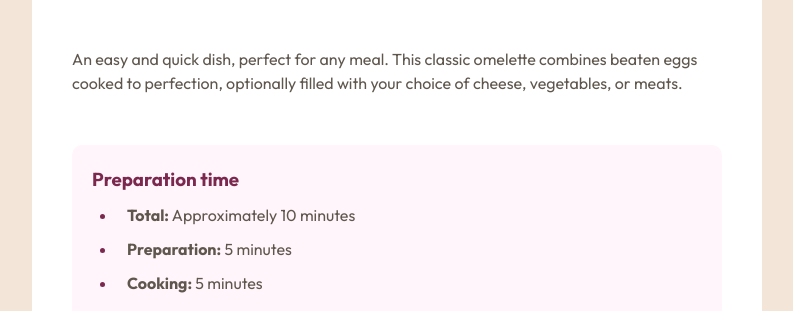
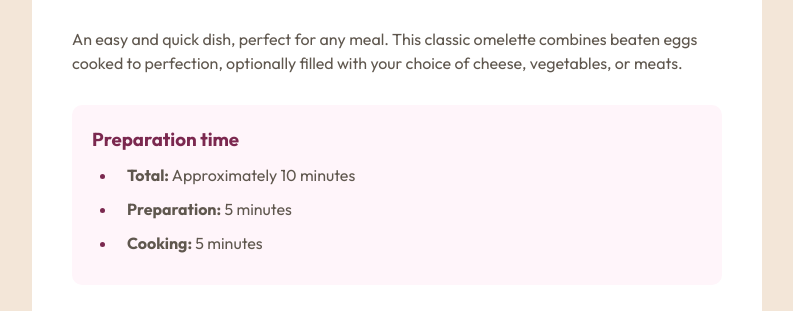
Before and after one commit to ESP420/100DaysOfProjects, a plain HTML site: page 18-day-recipe-page/index.html in a window 1536 px wide. Shown: the part 473-784 px from the top of the page, without its empty margins (371-1164 px from the left). Drawn offline with Linux system fonts and the light colour scheme.

```diff
--- a/18-day-recipe-page/css/styles.css
+++ b/18-day-recipe-page/css/styles.css
@@ -271,7 +271,7 @@
 
 @media (min-width:1440px) {
     .description {
-        padding: 20px 20px 20px 0;
+        padding: 0 20px 0 0;
     }
 }
 
```
